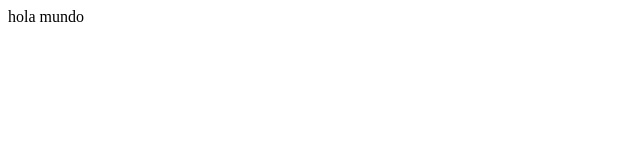
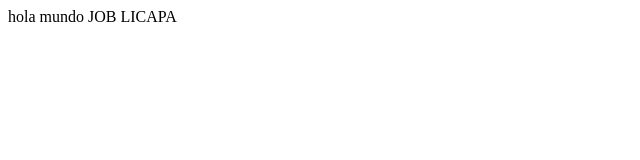
Before and after one commit to JOBLICAPA12/Mi-repositorio-2022, a plain HTML site: page index.html in a window 1280 px wide. Shown: the whole page, without its empty margins (0-640 px from the left). Drawn offline with Linux system fonts and the light colour scheme.

Commit message:
Primera versiòn de desarrollo

```diff
--- a/index.html
+++ b/index.html
@@ -7,6 +7,6 @@
     <title>Document</title>
 </head>
 <body>
-    hola mundo
+    hola mundo JOB LICAPA
 </body>
 </html>
```
